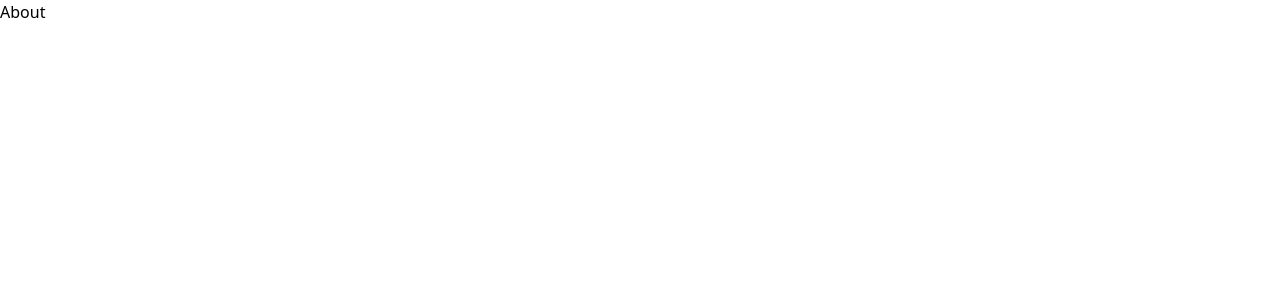
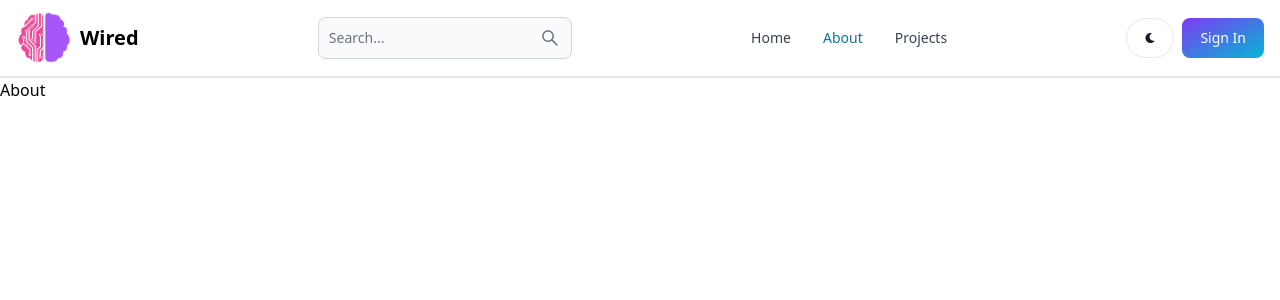
Before and after one commit to elab-development/internet-tehnologije-projekat-vebportal_2019_0056, a React (Vite) app in the folder webportal-projekat-react/client/: page /about in a window 1280 px wide. Shown: the top 300 px of the page. Built offline with nearby package versions, Linux system fonts and the light colour scheme.

Commit message:
Napravljen header

```diff
--- a/webportal-projekat-react/client/package.json
+++ b/webportal-projekat-react/client/package.json
@@ -10,8 +10,10 @@
     "preview": "vite preview"
   },
   "dependencies": {
+    "flowbite-react": "^0.7.8",
     "react": "^18.3.1",
     "react-dom": "^18.3.1",
+    "react-icons": "^5.3.0",
     "react-router-dom": "^6.26.1"
   },
   "devDependencies": {
--- a/webportal-projekat-react/client/src/App.jsx
+++ b/webportal-projekat-react/client/src/App.jsx
@@ -6,10 +6,12 @@
 import SignIn from './pages/SignIn';
 import Dashboard from './pages/Dashboard';
 import Projects from './pages/Projects';
+import Header from './components/Header';
 
 function App() {
   return (
     <BrowserRouter>
+      <Header />
       <Routes>
         <Route path='/' element={<Home />} />
         <Route path='/about' element={<About />} />
--- /dev/null
+++ b/webportal-projekat-react/client/src/components/Header.jsx
@@ -0,0 +1,63 @@
+import React from 'react';
+import { Link, useLocation } from 'react-router-dom';
+import { Button, Navbar, TextInput } from 'flowbite-react';
+import { AiOutlineSearch } from 'react-icons/ai';
+import { FaMoon } from 'react-icons/fa';
+
+import Logo from '../assets/logo.png';
+
+const Header = () => {
+  const path = useLocation().pathname;
+
+  return (
+    <Navbar className='border-b-2'>
+      <Link
+        to='/'
+        className='self-center whitespace-nowrap text-sm sm:text-xl font-semibold flex items-center gap-2 dark:text-white'
+      >
+        <img src={Logo} alt='wired-logo' className='w-8 sm:w-14' />
+        <span>Wired</span>
+      </Link>
+
+      <form>
+        <TextInput
+          type='text'
+          placeholder='Search...'
+          rightIcon={AiOutlineSearch}
+          className='hidden lg:inline '
+        />
+      </form>
+      <Button
+        className='w-12 h-10 flex items-center lg:hidden'
+        color='gray'
+        pill
+      >
+        <AiOutlineSearch />
+      </Button>
+
+      <div className='flex gap-2 md:order-2'>
+        <Button className='w-12 h-10 hidden sm:inline' color='gray' pill>
+          <FaMoon />
+        </Button>
+        <Link to='/sign-in'>
+          <Button gradientDuoTone='purpleToBlue'>Sign In</Button>
+        </Link>
+        <Navbar.Toggle />
+      </div>
+
+      <Navbar.Collapse>
+        <Navbar.Link active={path === '/'} as='div'>
+          <Link to='/'>Home</Link>
+        </Navbar.Link>
+        <Navbar.Link active={path === '/about'} as='div'>
+          <Link to='/about'>About</Link>
+        </Navbar.Link>
+        <Navbar.Link active={path === '/projects'} as='div'>
+          <Link to='/projects'>Projects</Link>
+        </Navbar.Link>
+      </Navbar.Collapse>
+    </Navbar>
+  );
+};
+
+export default Header;
--- a/webportal-projekat-react/client/tailwind.config.js
+++ b/webportal-projekat-react/client/tailwind.config.js
@@ -1,8 +1,12 @@
 /** @type {import('tailwindcss').Config} */
 export default {
-    content: ['./index.html', './src/**/*.{js,ts,jsx,tsx}'],
+  content: [
+    './index.html',
+    './src/**/*.{js,ts,jsx,tsx}',
+    'node_modules/flowbite-react/**/*.{js,jsx,ts,tsx}',
+  ],
     theme: {
       extend: {},
     },
-    plugins: [],
+    plugins: [require('flowbite/plugin')],
   };
```
Also changed, not shown: 1 other file (tests, documents, lock files or other folders).
